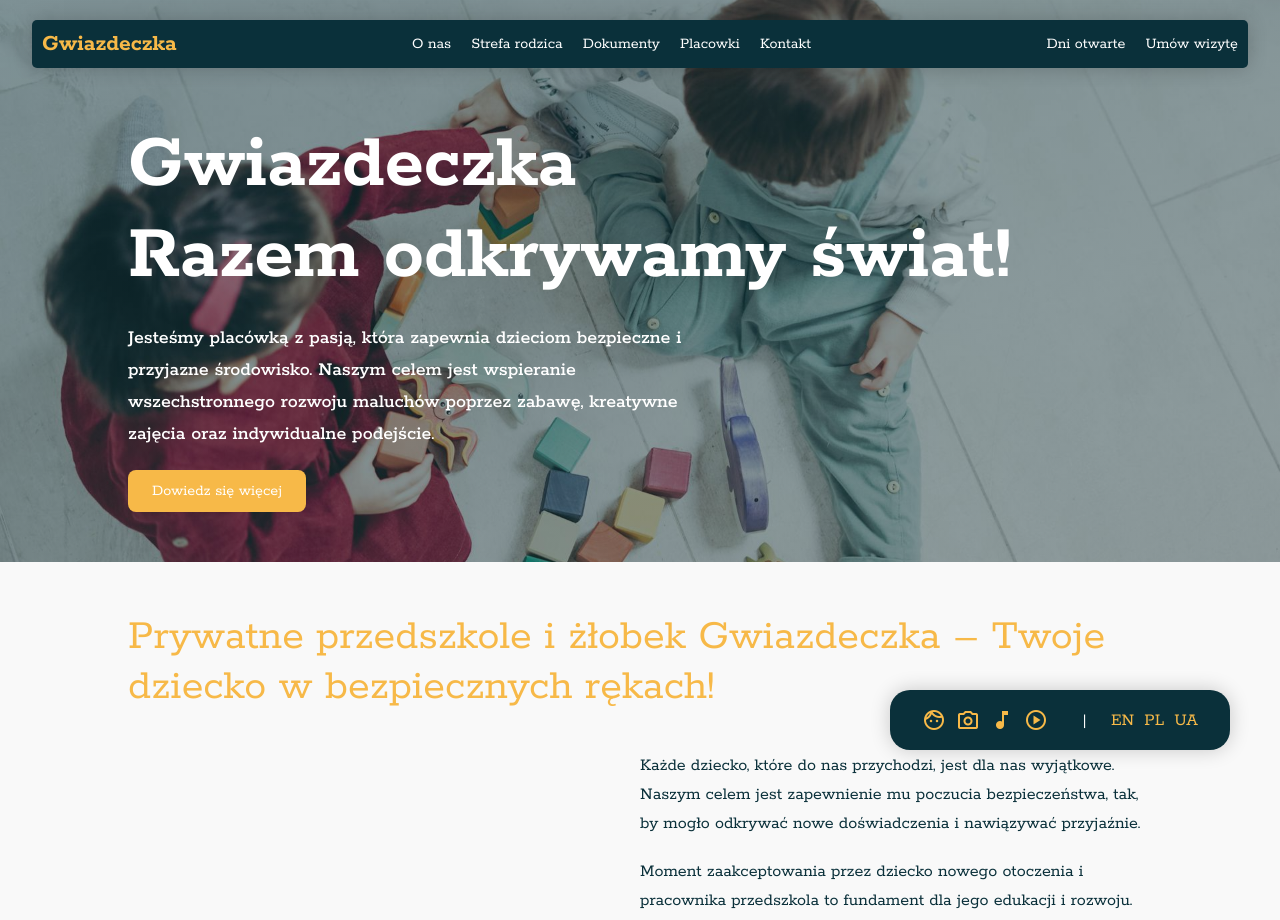
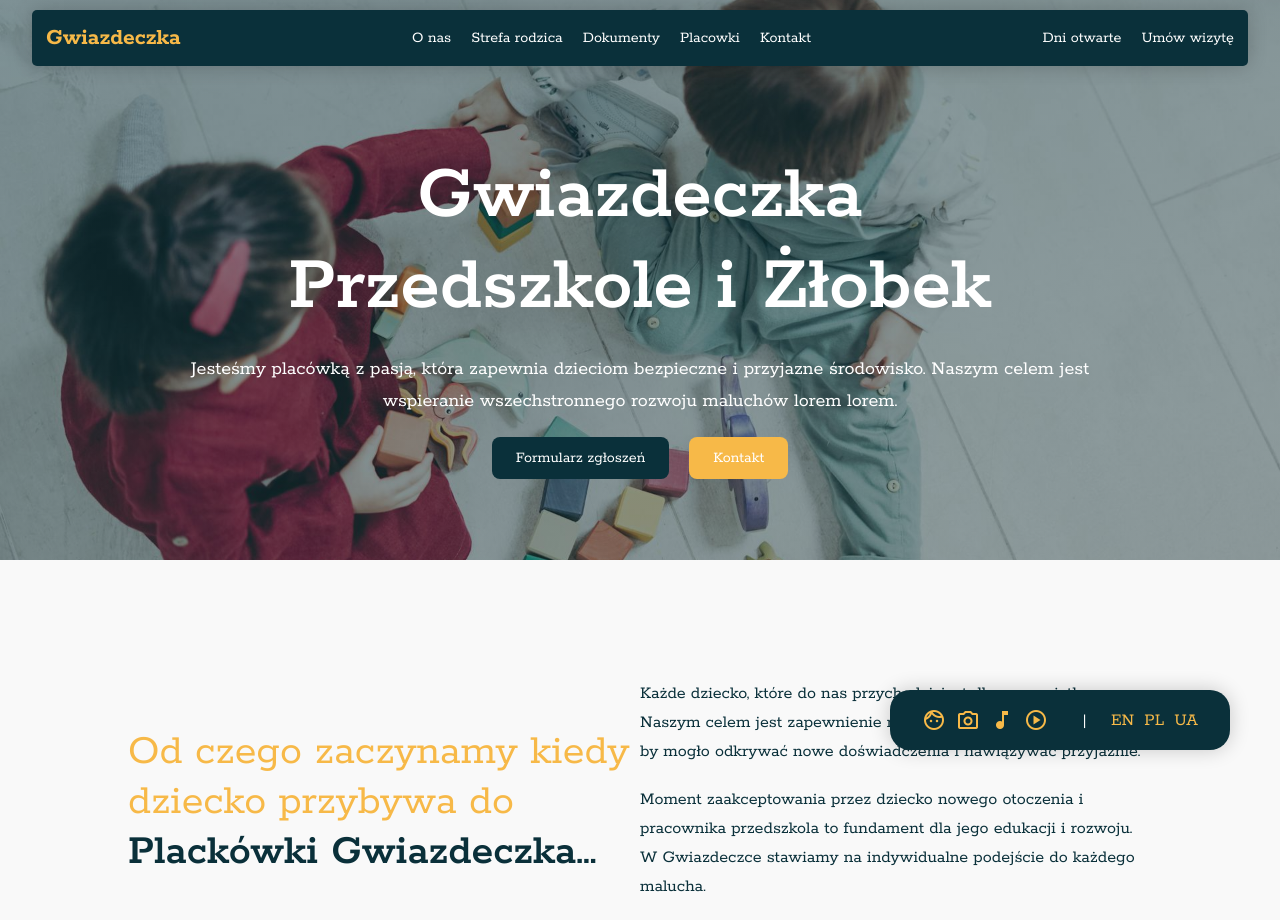
Before and after one commit to Smoleckk/portal-maluch, an Angular app in the folder web/maluch/: page / in a window 1280 px wide. Shown: the top 920 px of the page. Built offline with nearby package versions, Linux system fonts and the light colour scheme; a web font is replaced by a local one.

Commit message:
header strony glownej

```diff
--- a/web/maluch/projects/maluch-app/src/app/funkcjonalnosci/prezentacja/komponenty/header/header.component.html
+++ b/web/maluch/projects/maluch-app/src/app/funkcjonalnosci/prezentacja/komponenty/header/header.component.html
@@ -1,10 +1,12 @@
 <section class="header">
   <div class="container">
     <div class="text-box">
-      <h1>Gwiazdeczka <br> Razem odkrywamy świat!</h1>
+      <h1>Gwiazdeczka <br> Przedszkole i Żłobek</h1>
       <div class="text-content">
-        <p>Jesteśmy placówką z pasją, która zapewnia dzieciom bezpieczne i przyjazne środowisko. Naszym celem jest wspieranie wszechstronnego rozwoju maluchów poprzez zabawę, kreatywne zajęcia oraz indywidualne podejście.</p>
-        <a class="btn btn-dark" routerLink="/">Dowiedz się więcej</a>
+        <p>Jesteśmy placówką z pasją, która zapewnia dzieciom bezpieczne i przyjazne środowisko. Naszym celem jest wspieranie wszechstronnego rozwoju maluchów lorem lorem.</p>
+        <a class="btn btn-light" routerLink="/">Formularz zgłoszeń</a>
+        <a class="btn btn-dark" routerLink="/kontakt">Kontakt</a>
+
       </div>
     </div>
   </div>
--- a/web/maluch/projects/maluch-app/src/app/funkcjonalnosci/prezentacja/komponenty/header/header.component.scss
+++ b/web/maluch/projects/maluch-app/src/app/funkcjonalnosci/prezentacja/komponenty/header/header.component.scss
@@ -6,41 +6,44 @@
   url("../../../../../assets/banner.jpg") center/cover no-repeat;
   display: flex;
   align-items: center;
+  margin: 0 auto;
 
   .text-box {
     margin: 120px 0 50px 0;
+    display: flex;
+    justify-content: center;
+    flex-direction: column;
+    text-align: center;
+    align-items: center;
 
     h1 {
       font-size: 80px;
       color: #fff;
-      margin-bottom: 20px;
-      span{
-        color:   var(--accent-color) !important;
+      margin: 0;
+      font-weight: 600;
+      span {
+        color: var(--accent-color) !important;
       }
     }
 
     .text-content {
-      max-width: 600px;
-
+      max-width: 900px;
       p {
-        font-weight: 500;
         color: #fff;
         font-size: 20px;
-        margin-bottom: 20px;
       }
-
-
+      a{
+        margin: 0 10px;
+      }
     }
   }
 }
 
 @media (max-width: 800px) {
   .header {
-    min-height: 50vh;
-
+    min-height: 70vh;
 
     .text-box {
-
       h1 {
         font-size: 38px;
       }
--- a/web/maluch/projects/maluch-app/src/app/funkcjonalnosci/prezentacja/strony/prezentacja-strona-glowna/prezentacja-strona-glowna.component.html
+++ b/web/maluch/projects/maluch-app/src/app/funkcjonalnosci/prezentacja/strony/prezentacja-strona-glowna/prezentacja-strona-glowna.component.html
@@ -18,12 +18,14 @@
 
 <section class="powitanie">
   <div class="container">
-    <h2>Prywatne przedszkole i żłobek Gwiazdeczka – Twoje dziecko w bezpiecznych rękach!</h2>
+<!--    <h2>Prywatne przedszkole i żłobek Gwiazdeczka – Twoje dziecko w bezpiecznych rękach!</h2>-->
     <div class="wiersze">
       <div class="kolumna-lewa">
-        <div class="powitanie-img">
+<!--        <h2> Twoje dziecko w bezpiecznych rękach!</h2>-->
+<h2>Od czego zaczynamy kiedy dziecko przybywa do <span> Plackówki Gwiazdeczka...</span></h2>
+<!--        <div class="powitanie-img">-->
 <!--          <img alt="bird" class="bird" src="assets/star.svg">-->
-        </div>
+<!--        </div>-->
       </div>
       <div class="kolumna-prawa">
         <p>Każde dziecko, które do nas przychodzi, jest dla nas wyjątkowe. Naszym celem jest zapewnienie mu poczucia
--- a/web/maluch/projects/maluch-app/src/app/funkcjonalnosci/prezentacja/strony/prezentacja-strona-glowna/prezentacja-strona-glowna.component.scss
+++ b/web/maluch/projects/maluch-app/src/app/funkcjonalnosci/prezentacja/strony/prezentacja-strona-glowna/prezentacja-strona-glowna.component.scss
@@ -1,11 +1,8 @@
-//@import "../../../../../styles.scss";
 .wiersze {
   display: flex;
-  //justify-content: center;
   margin: 0 auto;
 
   .kolumna-lewa, .kolumna-prawa {
-    //padding: 0 20px;
     width: 50%;
   }
 }
@@ -21,19 +18,29 @@
 
 }
 
-////powitanie
 .powitanie {
-  padding: 50px 0 50px 0;
+  padding: 100px 0 100px 0;
   background-color: #f9f9f9;
 
   img {
     width: 250px;
     height: 250px;
   }
+
+  .kolumna-lewa {
+    display: flex;
+    align-items: center;
+    span{
+      color: var(--primary-color);
+      font-weight: 600;
+    }
+  }
+
   .kolumna-prawa {
     width: 50%;
   }
 }
+
 @media (max-width: 800px) {
   .powitanie {
     .powitanie-img {
@@ -43,11 +50,9 @@
 
 }
 
-////rozwoj
 .rozwoj {
-  padding: 50px 0 50px 0;
+  padding: 100px 0 100px 0;
   background-color: var(--background-color);
-  //text-align: center;
 
   .kolumna-lewa, .kolumna-prawa {
     text-align: left;
@@ -92,9 +97,8 @@
   }
 }
 
-// rekrutacja
 .rekrutacja {
-  padding: 50px 0 50px 0;
+  padding: 100px 0 100px 0;
   text-align: center;
   background: var(--background-color);
 
--- a/web/maluch/projects/maluch-app/src/app/wspolne/nawigacja/nawigacja-gorna/nawigacja-gorna.component.scss
+++ b/web/maluch/projects/maluch-app/src/app/wspolne/nawigacja/nawigacja-gorna/nawigacja-gorna.component.scss
@@ -7,9 +7,9 @@
   text-align: center;
   background-color: var(--primary-color);
   width: 95%;
-  max-width: 1260px;
-  margin: 20px auto;
-  //padding: 8px;
+  max-width: 1400px;
+  margin: 10px auto;
+  padding: 4px;
   border-radius: 5px;
   top: 0;
   left: 50%;
@@ -74,7 +74,7 @@
     width: 100%;
 
     .nawigacja-ikona {
-      margin: 0;
+      margin: 0 10px;
       padding: 0;
     }
   }
--- a/web/maluch/projects/maluch-app/src/styles.scss
+++ b/web/maluch/projects/maluch-app/src/styles.scss
@@ -77,8 +77,8 @@ html, body {
 h1 {
   font-size: 80px;
   color: var(--primary-color);
-
   margin-bottom: 20px;
+  font-weight: normal;
 }
 
 h2 {
```
Also changed, not shown: 5 other files (tests, documents, lock files or other folders).
